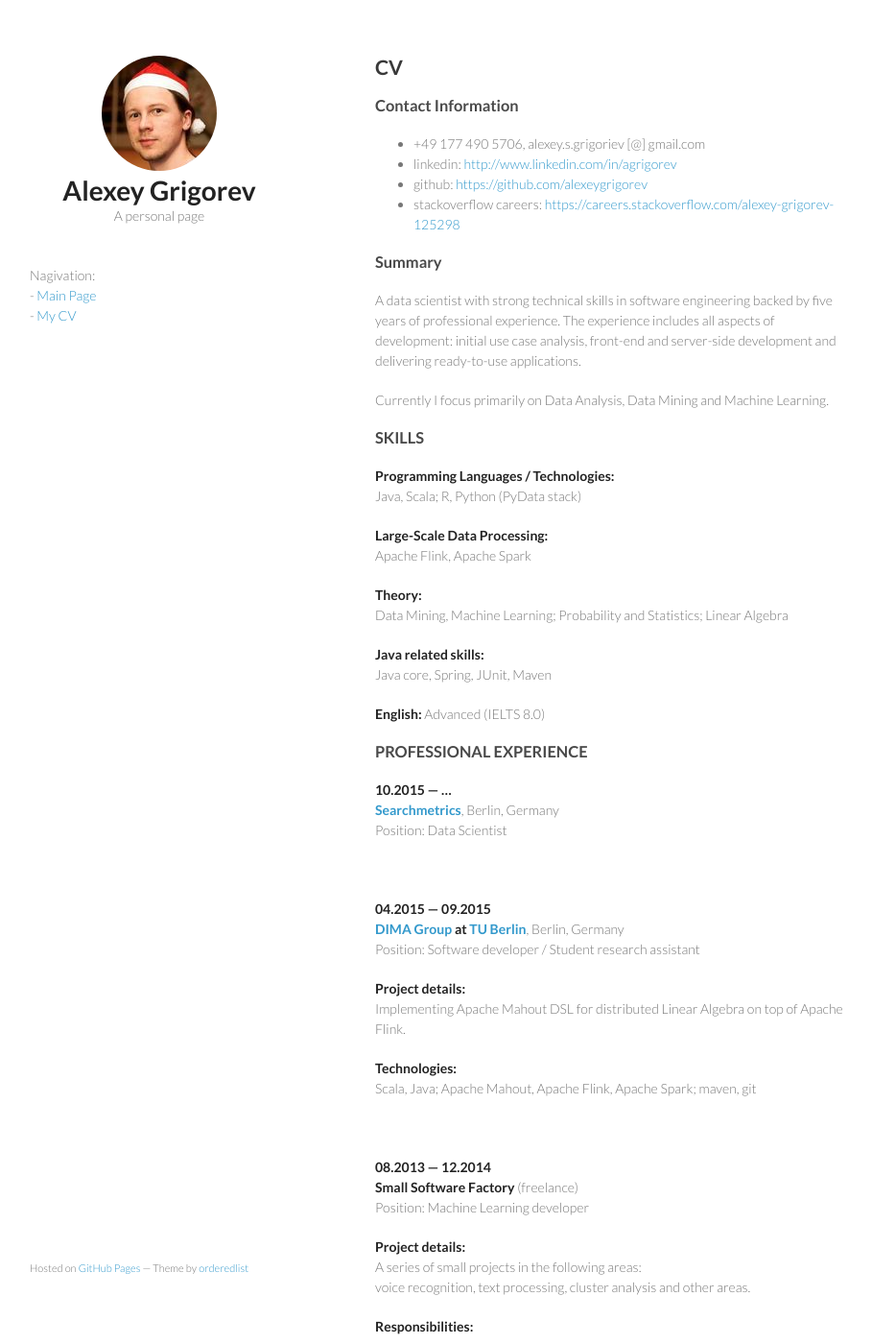
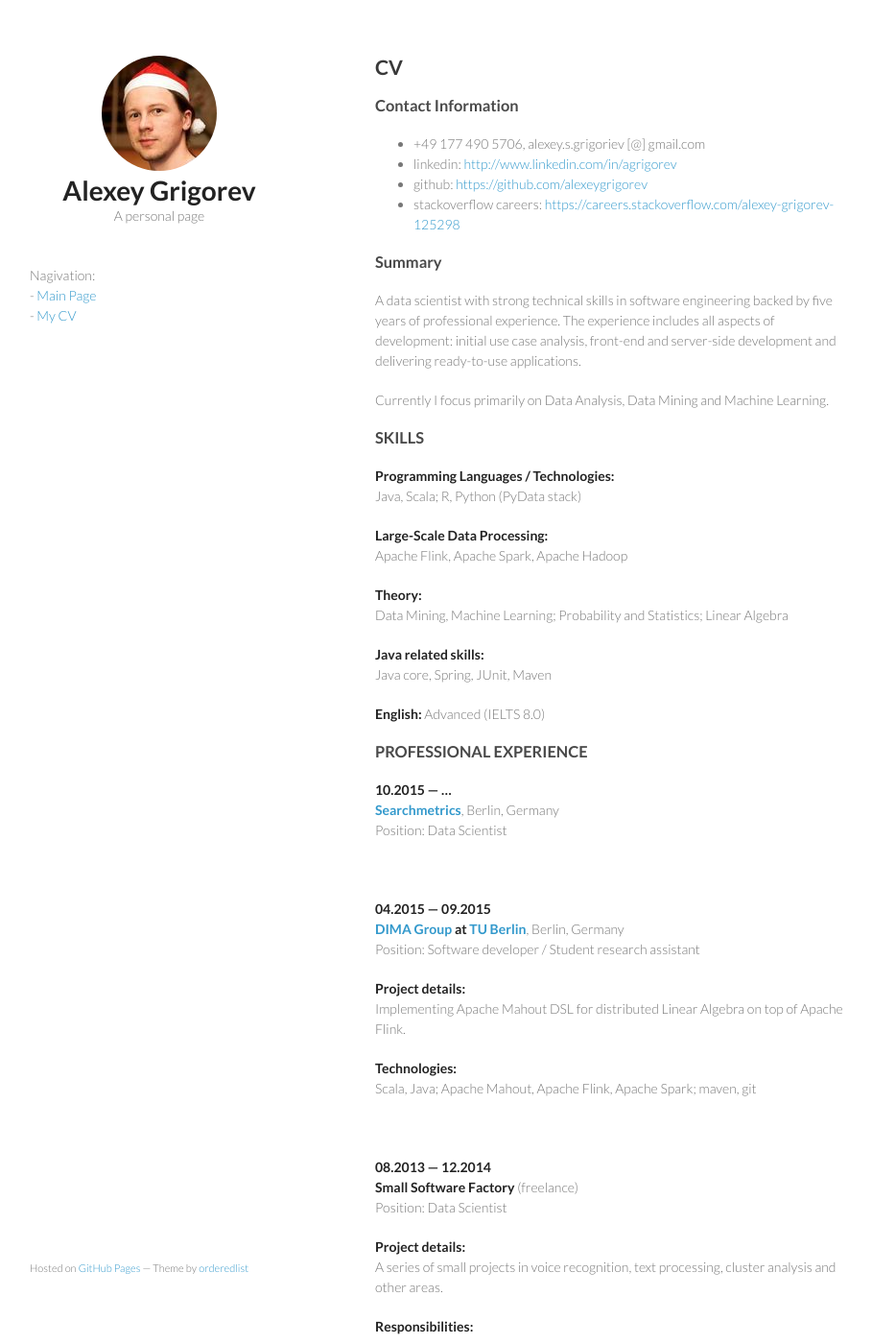
Before and after one commit to alexeygrigorev/alexeygrigorev.github.io, a Jekyll site: the page built from cv.md, in a window 1280 px wide and 1400 px high. Shown: the whole window at 96% size, without its empty margins (179-1088 px from the left). Built offline with Jekyll 4.4.1, drawn with Linux system fonts in a browser that asks for light colours.

Commit message:
Update cv.md

```diff
--- a/cv.md
+++ b/cv.md
@@ -30,7 +30,7 @@ Currently I focus primarily on Data Analysis, Data Mining and Machine Learning.
 Java, Scala; R, Python (PyData stack)<br/>
 
 <strong>Large-Scale Data Processing:</strong> <br/>
-Apache Flink, Apache Spark<br/>
+Apache Flink, Apache Spark, Apache Hadoop<br/>
 
 <strong>Theory:</strong> <br/>
 Data Mining, Machine Learning; Probability and Statistics; Linear Algebra<br/>
@@ -65,11 +65,10 @@ Scala, Java; Apache Mahout, Apache Flink, Apache Spark; maven, git<br/>
 
 <strong>08.2013 &mdash; 12.2014</strong><br/>
 <strong>Small Software Factory</strong> (freelance)<br/>
-Position: Machine Learning developer<br/>
+Position: Data Scientist<br/>
 
 <strong>Project details:</strong><br/>
-A series of small projects in the following areas:<br/>
-voice recognition, text processing, cluster analysis and other areas.
+A series of small projects in voice recognition, text processing, cluster analysis and other areas.
 
 <strong>Responsibilities:</strong>
 
```
